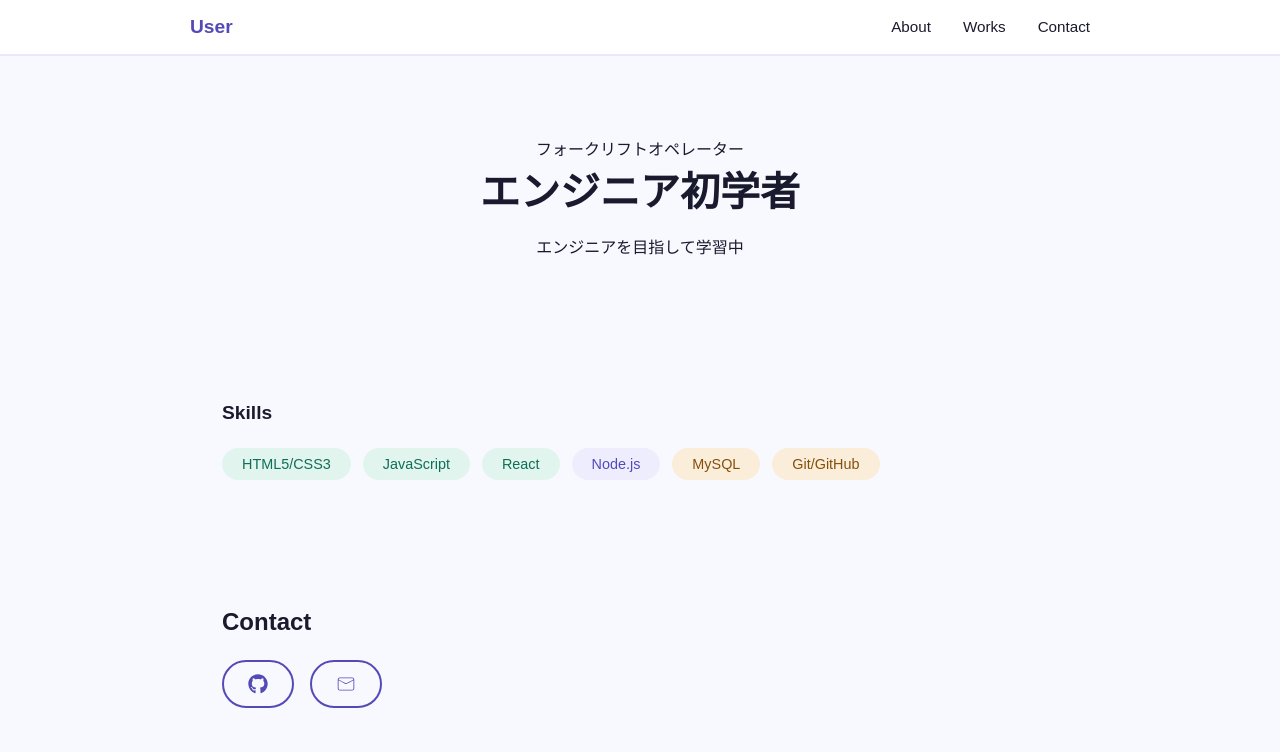
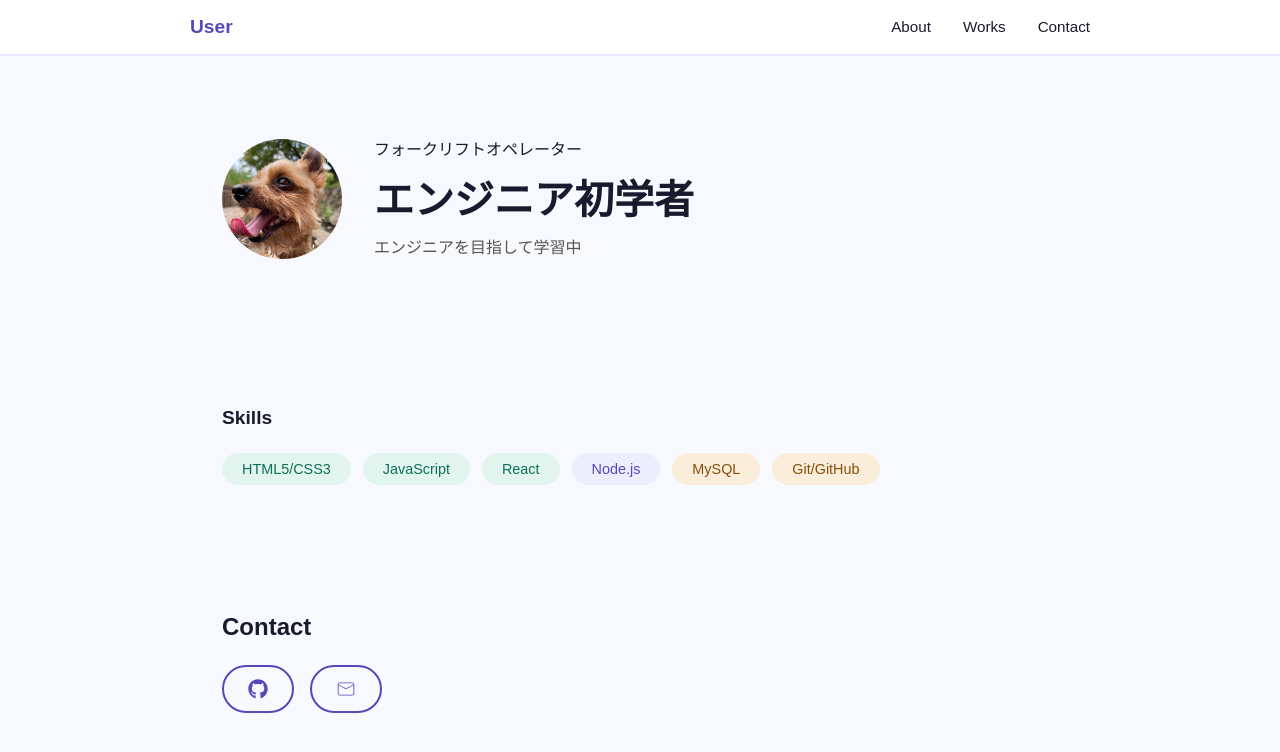
Before and after one commit to Peparoncino/first_portfolio, a React (Vite) app: page / in a window 1280 px wide. Shown: the top 752 px of the page. Built offline with nearby package versions, Linux system fonts and the light colour scheme.

Commit message:
各スタイル修正 スペルミスの修正

```diff
--- a/src/components/Hero.jsx
+++ b/src/components/Hero.jsx
@@ -1,9 +1,16 @@
+import profileImg from '../assets/profile.png'
+
 function Hero(){
   return(
     <section className="hero">
-      <p className="subject">フォークリフトオペレーター</p>
-      <h2>エンジニア初学者</h2>
-      <p className="description">エンジニアを目指して学習中</p>
+      <div className="hero-inner">
+        <img src={profileImg} alt="プロフィール画像" className="hero-avatar" />
+        <div className="hero-text">
+          <p className="subject">フォークリフトオペレーター</p>
+          <h2>エンジニア初学者</h2>
+          <p className="description">エンジニアを目指して学習中</p>
+        </div>
+      </div>
     </section>
   )
 }
--- a/src/index.css
+++ b/src/index.css
@@ -7,7 +7,7 @@
 }
 
 body {
-  font-family: "Hiragono Sans", "Hiragino Kaku Gothic ProN", sans-serif;
+  font-family: "Hiragino Sans", "Hiragino Kaku Gothic ProN", sans-serif;
   color: #1a1a2e;
   background: #f8f9ff;
 }
@@ -61,27 +61,48 @@ section {
 
 /* Hero */
 .hero {
-  text-align: center;
+  max-width: 900px;
+  margin: 0 auto;
   padding: 5rem 2rem;
 }
 
 .hero p.subtitle {
   font-size: 0.95rem;
   color: #534ab7;
-  margin-bottom: 1rem;
   letter-spacing: 0.05rem;
 }
 
 .hero h2 {
   font-size: 2.5rem;
   font-weight: 700;
-  margin-bottom: 1rem;
 }
 
-.hero p .description {
+.hero p.description {
   font-size: 1rem;
   color: #555;
   line-height: 1.8;
+}
+
+.hero-avatar {
+  width: 120px;
+  height: 120px;
+  border-radius: 50%;
+  object-fit: cover;
+}
+
+.hero-inner {
+  display: flex;
+  align-items: center;
+  gap: 2rem;
+  max-width: 900px;
+  margin: 0 auto;
+}
+
+.hero-text {
+  display: flex;
+  flex-direction: column;
+  gap: 0.5rem;
+  text-align: left;
 }
 
 /* Skills */
```
Also changed, not shown: src/assets/profile.png (added).
